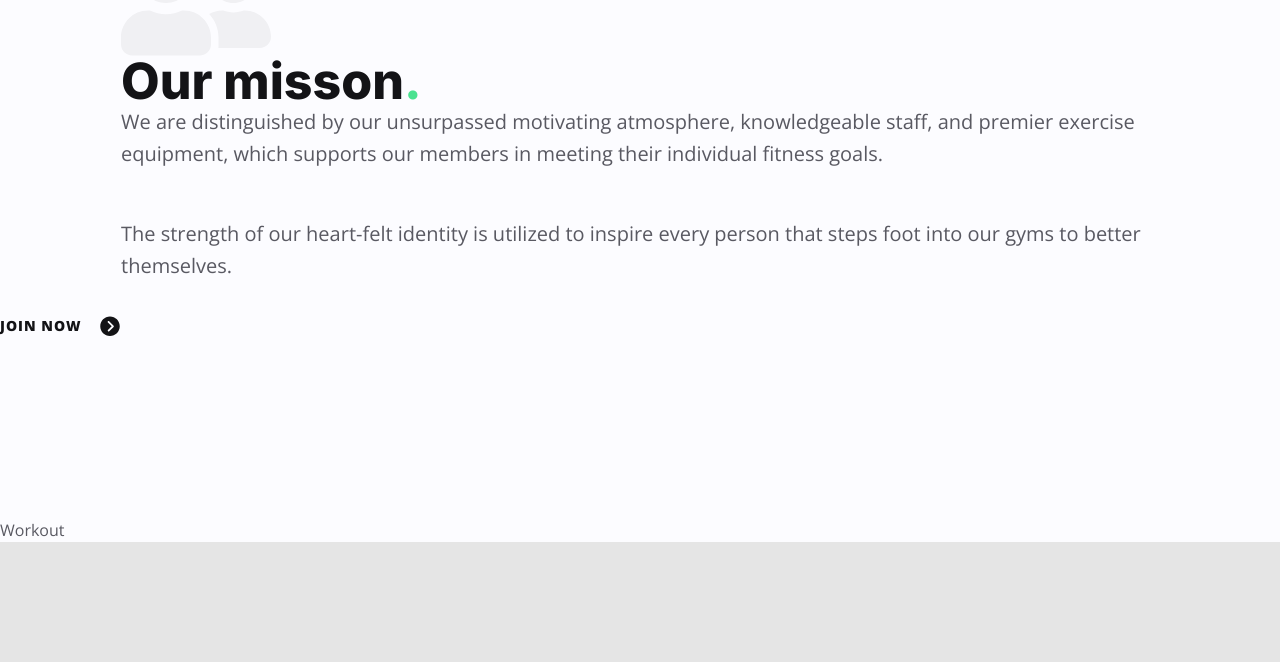
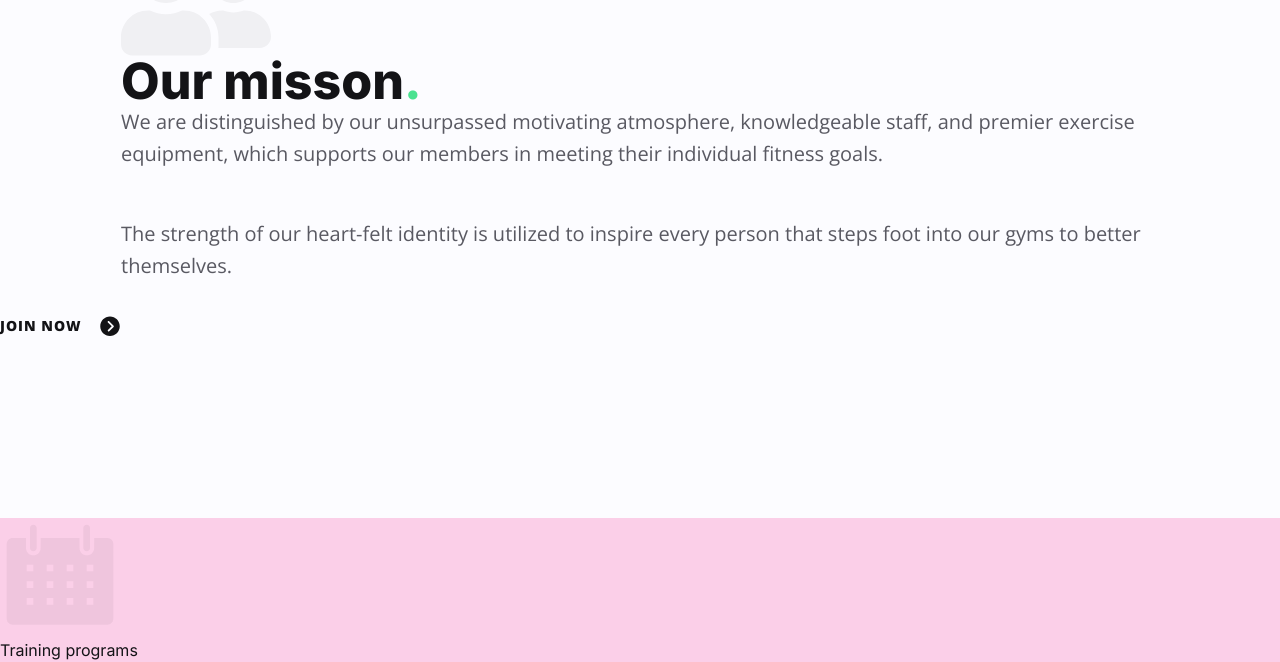
Before and after one commit to zablon-oigo/deploy-reactapp-using-terraform, a React (Vite) app: page / in a window 1280 px wide. Shown: the part 980-1642 px from the top of the page. Before the commit the page ends 1522 px from the top, so only its background shows below. Built offline with nearby package versions, Linux system fonts and the light colour scheme.

Commit message:
Destructuring items

```diff
--- a/src/components/Workout.jsx
+++ b/src/components/Workout.jsx
@@ -1,7 +1,15 @@
 import React from 'react'
-
+import { workouts } from '../data'
 export default function Workout() {
+    const{title,icon}=workouts;
   return (
-    <div>Workout</div>
+    <div className='bg-pink-200'>
+        <div className="">
+            <img src={icon} alt="" className="" />
+            <h2 className="">
+                {title}
+            </h2>
+        </div>
+    </div>
   )
 }
```
